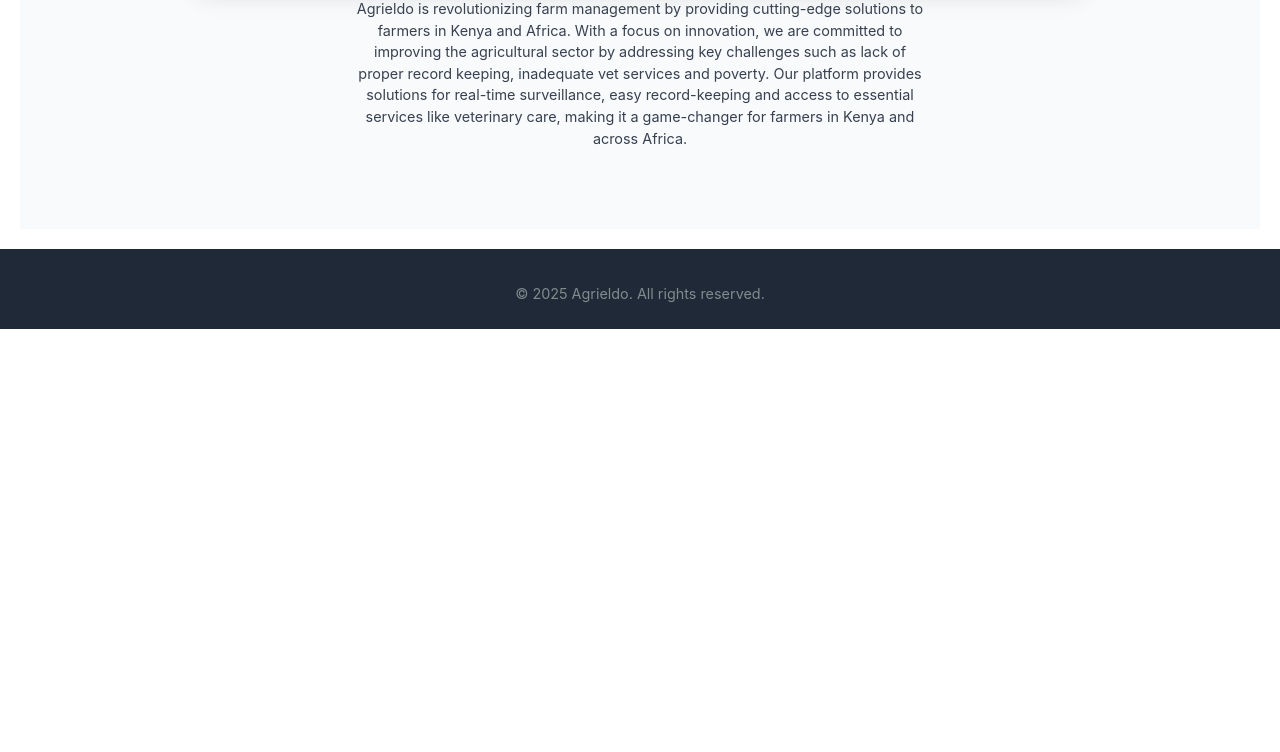
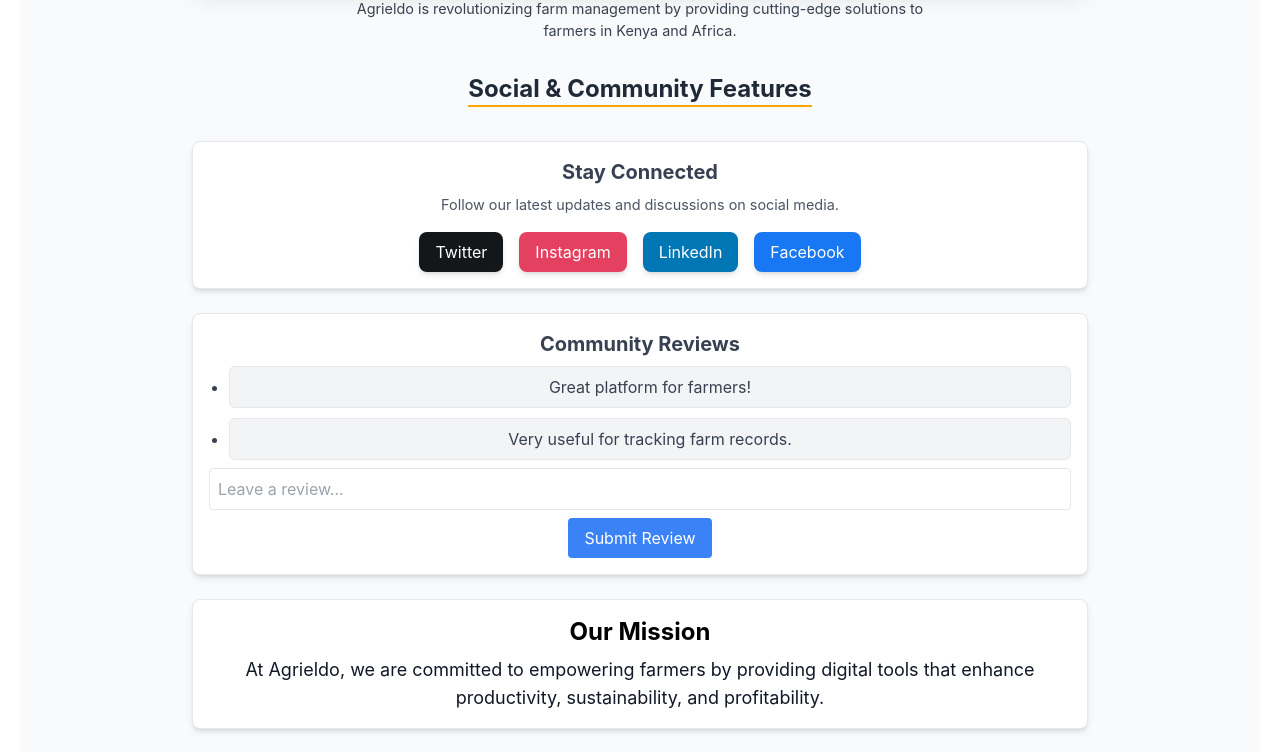
Before and after one commit to GilbertCheboi/Agrieldo-Website, a React (Create React App) app: page /about in a window 1280 px wide. Shown: the part 758-1510 px from the top of the page. Before the commit the page ends 1087 px from the top, so only its background shows below. Built offline with nearby package versions, Linux system fonts and the light colour scheme.

Commit message:
about us update

```diff
--- a/src/pages/AboutUs.js
+++ b/src/pages/AboutUs.js
@@ -1,10 +1,20 @@
-import React from "react";
+import React, { useState } from "react";
 import { motion } from "framer-motion";
-import kenyaAgricultureImage from "../assets/about.webp"; // import the image
+import kenyaAgricultureImage from "../assets/about.webp";
 
 const AboutUs = () => {
+  const [reviews, setReviews] = useState(["Great platform for farmers!", "Very useful for tracking farm records."]);
+  const [newReview, setNewReview] = useState("");
+
+  const handleReviewSubmit = () => {
+    if (newReview.trim()) {
+      setReviews([...reviews, newReview]);
+      setNewReview("");
+    }
+  };
+
   return (
-    <div className="min-h-screen bg-gray-50 flex flex-col items-center py-20">
+    <div className="min-h-screen bg-gray-50 flex flex-col items-center py-20 px-6">
       <motion.h1
         initial={{ opacity: 0, x: -50 }}
         animate={{ opacity: 1, x: 0 }}
@@ -27,14 +37,69 @@
         transition={{ duration: 1, delay: 0.5 }}
         className="mt-4 text-gray-700 max-w-xl text-center"
       >
-        Agrieldo is revolutionizing farm management by providing cutting-edge
-        solutions to farmers in Kenya and Africa. With a focus on innovation, we
-        are committed to improving the agricultural sector by addressing key
-        challenges such as lack of proper record keeping, inadequate vet services
-        and poverty. Our platform provides solutions for real-time surveillance,
-        easy record-keeping and access to essential services like veterinary
-        care, making it a game-changer for farmers in Kenya and across Africa.
+        Agrieldo is revolutionizing farm management by providing cutting-edge solutions to farmers in Kenya and Africa.
       </motion.p>
+
+      <div className="mt-8 max-w-4xl text-gray-700 text-center">
+        <h2 className="text-2xl font-bold text-gray-800">Social & Community Features</h2>
+
+        {/* Social Media Feeds */}
+        <div className="mt-6 p-4 border rounded-lg bg-white shadow-md flex flex-col items-center">
+          <h3 className="text-xl font-bold">Stay Connected</h3>
+          <p className="text-gray-600 mt-2">Follow our latest updates and discussions on social media.</p>
+          <div className="mt-4 flex space-x-4">
+            <a href="https://twitter.com/Agrieldo" target="_blank" rel="noopener noreferrer" className="bg-[#14171A] text-white px-4 py-2 rounded-lg shadow-md hover:bg-blue-600">Twitter</a>
+            <a href="https://www.instagram.com/agrieldo/" target="_blank" rel="noopener noreferrer" className="bg-[#E4405F] text-white px-4 py-2 rounded-lg shadow-md hover:bg-pink-600">Instagram</a>
+            <a href="https://www.linkedin.com/company/Agrieldo" target="_blank" rel="noopener noreferrer" className="bg-[#0077B5] text-white px-4 py-2 rounded-lg shadow-md hover:bg-blue-800">LinkedIn</a>
+            <a href="https://www.facebook.com/profile.php?id=61572431056102" target="_blank" rel="noopener noreferrer" className="bg-[#1877F2] text-white px-4 py-2 rounded-lg shadow-md hover:bg-blue-700">Facebook</a>
+          </div>
+        </div>
+
+        {/* Community Forum */}
+        <div className="mt-6 p-4 border rounded-lg bg-white shadow-md">
+          <h3 className="text-xl font-bold">Community Reviews</h3>
+          <ul className="mt-2 space-y-2">
+            {reviews.map((review, index) => (
+              <li key={index} className="p-2 border rounded-md bg-gray-100">{review}</li>
+            ))}
+          </ul>
+          <input
+            type="text"
+            value={newReview}
+            onChange={(e) => setNewReview(e.target.value)}
+            className="mt-2 p-2 border rounded w-full"
+            placeholder="Leave a review..."
+          />
+          <button
+            onClick={handleReviewSubmit}
+            className="mt-2 bg-blue-500 text-white px-4 py-2 rounded"
+          >
+            Submit Review
+          </button>
+        </div>
+
+   {/* Additional Information Section */}
+<div className="mt-6 p-4 border rounded-lg bg-white shadow-md">
+  <h3 className="text-2xl font-bold text-black">Our Mission</h3>
+  <p className="mt-2 text-gray-900 text-lg">
+    At Agrieldo, we are committed to empowering farmers by providing digital tools that enhance productivity, sustainability, and profitability.
+  </p>
+</div>
+
+<div className="mt-6 p-4 border rounded-lg bg-white shadow-md">
+  <h3 className="text-2xl font-bold text-black">Our Vision</h3>
+  <p className="mt-2 text-gray-900 text-lg">
+    To be the leading agricultural technology platform that bridges the gap between traditional farming and modern innovation, fostering food security across Africa.
+  </p>
+</div>
+
+<div className="mt-6 p-4 border rounded-lg bg-white shadow-md">
+  <h3 className="text-2xl font-bold text-black">Contact Us</h3>
+  <p className="mt-2 text-gray-900 text-lg">Have questions or feedback? Reach out to us at:</p>
+  <p className="text-blue-600 mt-1 text-lg font-semibold">support@agrieldo.com</p>
+</div>
+
+      </div>
     </div>
   );
 };
```
